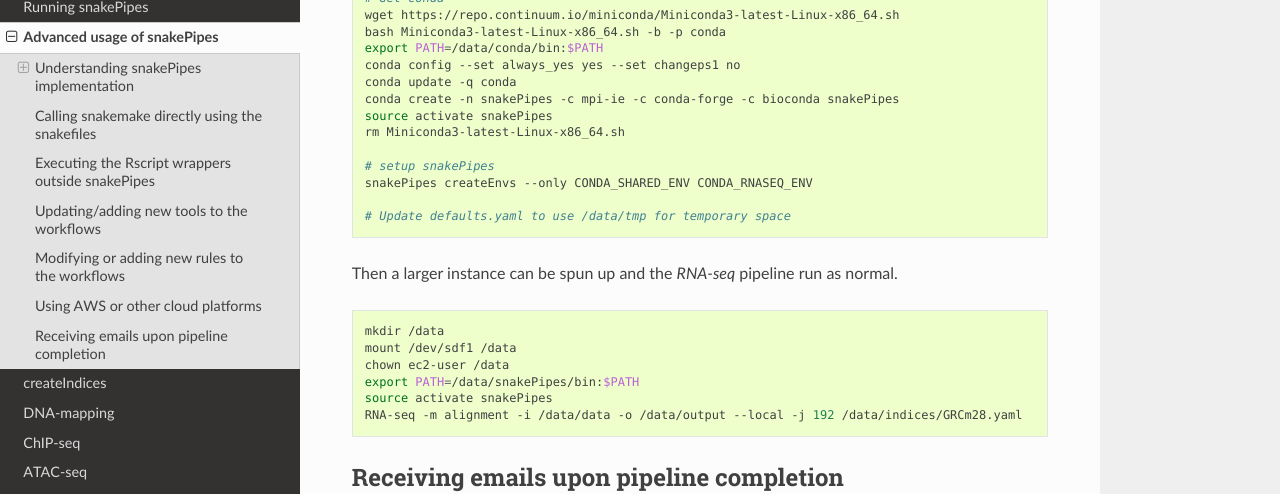
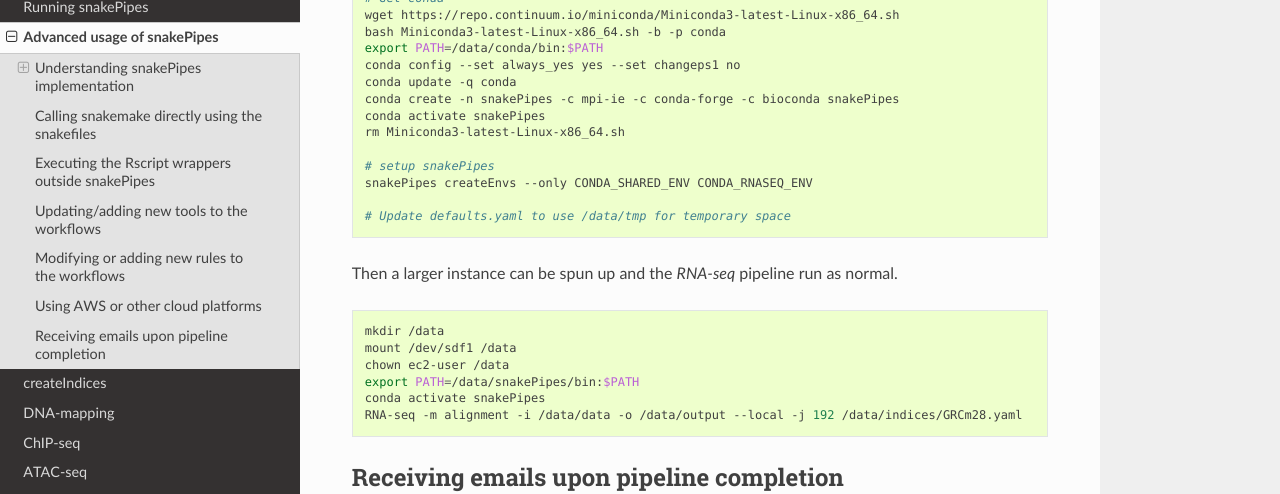
Before and after one commit to maxplanck-ie/snakepipes, a Sphinx documentation site: the page built from docs/content/advanced_usage.rst, in a window 1280 px wide and 900 px high, scrolled down 5029 px. Shown: the part 168-662 px from the top of the window. Built offline with Sphinx 7.4.7 and the Read the Docs theme 2.0.0, drawn with Linux system fonts in a browser that asks for light colours.

Commit message:
replace source activate with conda activate

```diff
--- a/README.rst
+++ b/README.rst
@@ -47,7 +47,7 @@ Afterward, simply run the following:
 
 This will create a new conda environment called "snakePipes" into which snakePipes is installed. You will then need to create the conda environments needed by the various workflows. To facilitate this we provide the `snakePipes` commands:
 
-* ``source activate snakePipes`` to activate the appropriate conda environment.
+* ``conda activate snakePipes`` to activate the appropriate conda environment.
 * ``snakePipes createEnvs`` to create the various environments and register GATK.
 
 Indices and annotations needed to run the workflows could be created by a simple command :
--- a/docs/content/advanced_usage.rst
+++ b/docs/content/advanced_usage.rst
@@ -204,7 +204,7 @@ Below is an example of running the RNA-seq pipeline on AWS using the resources o
     conda config --set always_yes yes --set changeps1 no
     conda update -q conda
     conda create -n snakePipes -c mpi-ie -c conda-forge -c bioconda snakePipes
-    source activate snakePipes
+    conda activate snakePipes
     rm Miniconda3-latest-Linux-x86_64.sh
 
     # setup snakePipes
@@ -220,7 +220,7 @@ Then a larger instance can be spun up and the `RNA-seq` pipeline run as normal.
     mount /dev/sdf1 /data
     chown ec2-user /data
     export PATH=/data/snakePipes/bin:$PATH
-    source activate snakePipes
+    conda activate snakePipes
     RNA-seq -m alignment -i /data/data -o /data/output --local -j 192 /data/indices/GRCm28.yaml
 
 Receiving emails upon pipeline completion
```
Also changed, not shown: docs/content/setting_up.rst (+4 -4 lines).
